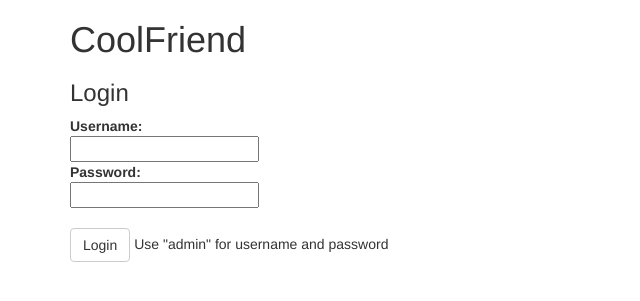
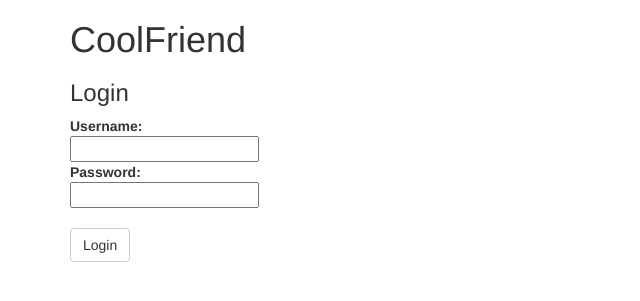
Before and after one commit to danieljordan/coolfriend, a Flask app: page /login in a window 1280 px wide. Shown: the top 301 px of the page, without its empty margins (0-640 px from the left). Run offline with Flask 2, Linux system fonts and the light colour scheme; some libraries are stand-ins or nearby versions.

Commit message:
securing login

```diff
--- a/templates/index.html
+++ b/templates/index.html
@@ -37,11 +37,13 @@
       {% endif %}
       <br>
       <ul class="entries">
+      {% if session.logged_in %}
       {% for entry in entries %}
         <li class="entry"><h2>{{ entry.title }}</h2><br>{{ entry.date }}<br>{{ entry.venue }}<br>{{ entry.genre }}
       {% else %}
         <em>No events have been listed yet!</em>
       {% endfor %}
+      {% endif %}
       </ul>
     </div>
   </body>
--- a/templates/login.html
+++ b/templates/login.html
@@ -24,7 +24,6 @@
           <br>
           <br>
           <dd><input type="submit" class="btn btn-default" value="Login">
-          <span>Use "admin" for username and password</span>
         </dl>
       </form>
     </div>
```
Also changed, not shown: flaskr.db.
